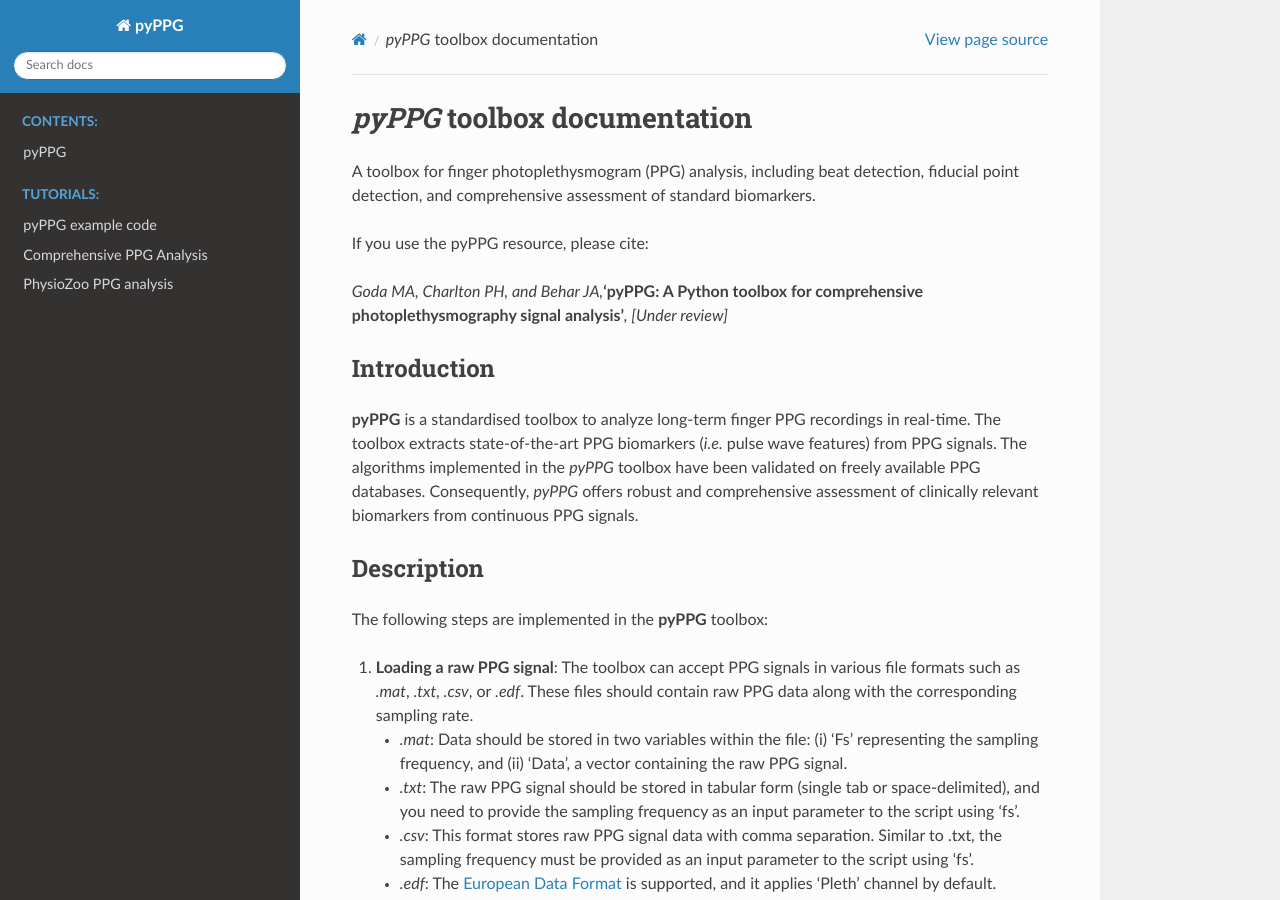
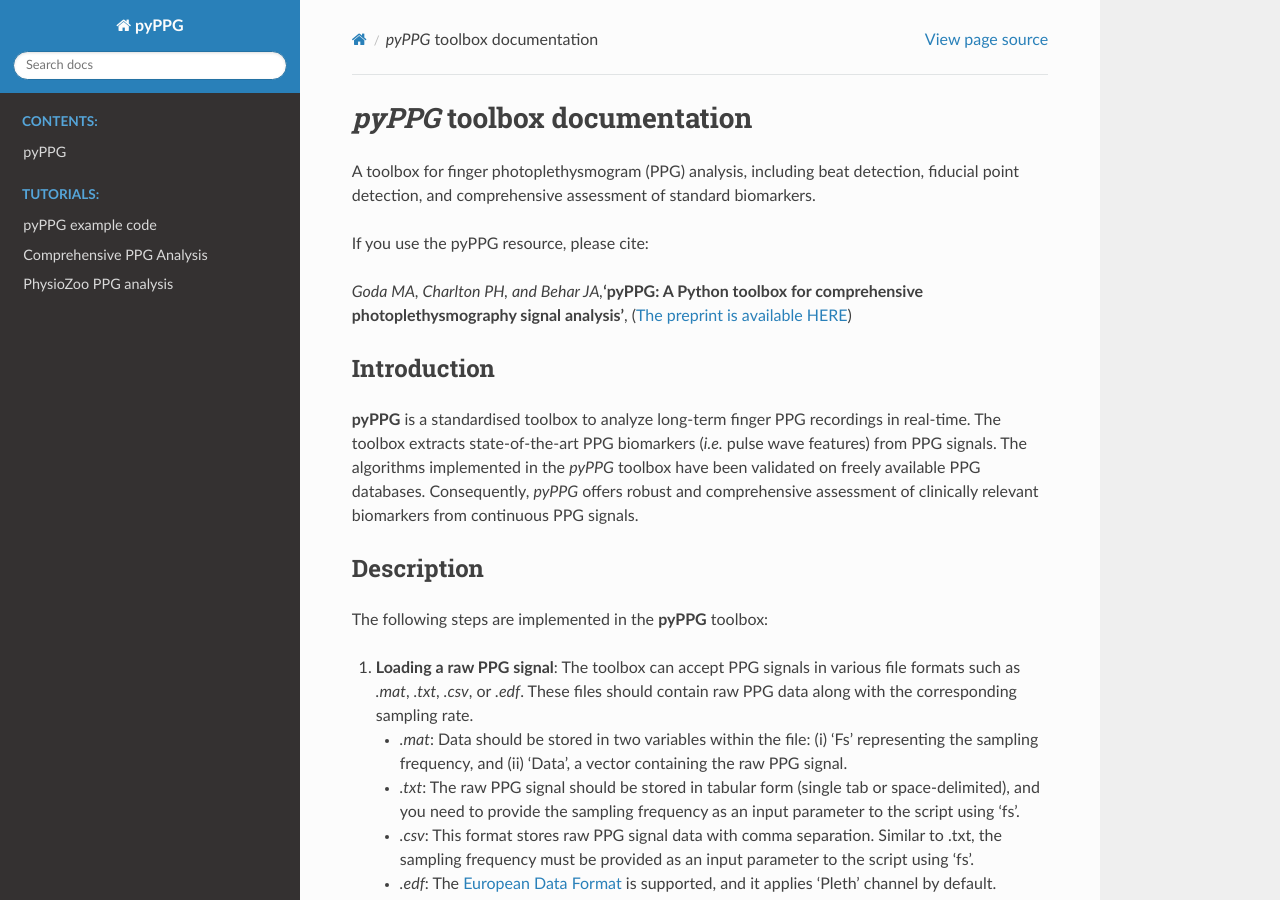
Before and after one commit to godamartonaron/GODA_pyPPG, a Sphinx documentation site: the page built from docs/README.rst, in a window 1280 px wide and 900 px high. Built offline with Sphinx 7.4.7 and the Read the Docs theme 2.0.0, drawn with Linux system fonts in a browser that asks for light colours.

Commit message:
arxiv link

```diff
--- a/docs/README.rst
+++ b/docs/README.rst
@@ -5,7 +5,7 @@ A toolbox for finger photoplethysmogram (PPG) analysis, including beat detection
 
 If you use the pyPPG resource, please cite:
 
-*Goda MA, Charlton PH, and Behar JA,*\ **'pyPPG: A Python toolbox for comprehensive photoplethysmography signal analysis'**\ *, [Under review]*
+*Goda MA, Charlton PH, and Behar JA,*\ **'pyPPG: A Python toolbox for comprehensive photoplethysmography signal analysis'**\ , (`The preprint is available HERE <https://arxiv.org/abs/2309.13767>`__)
 
 Introduction
 ------------
```
Also changed, not shown: README.md (+1 -1 lines), 7 other files.
